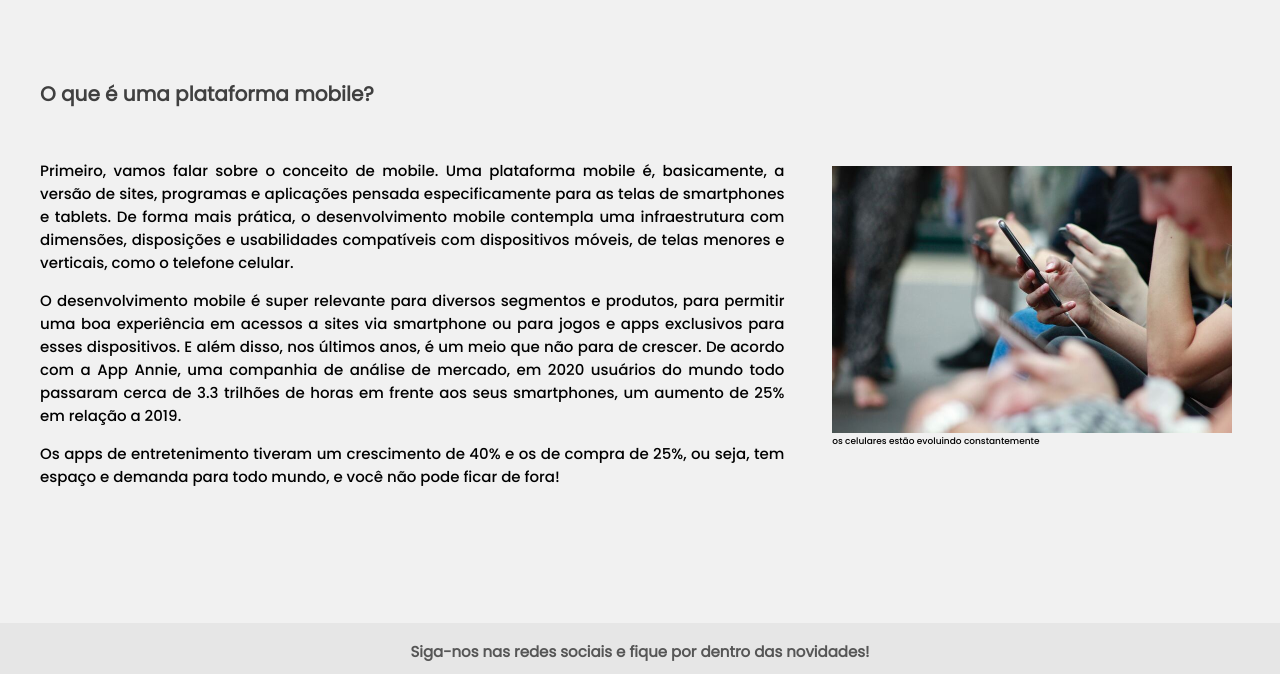
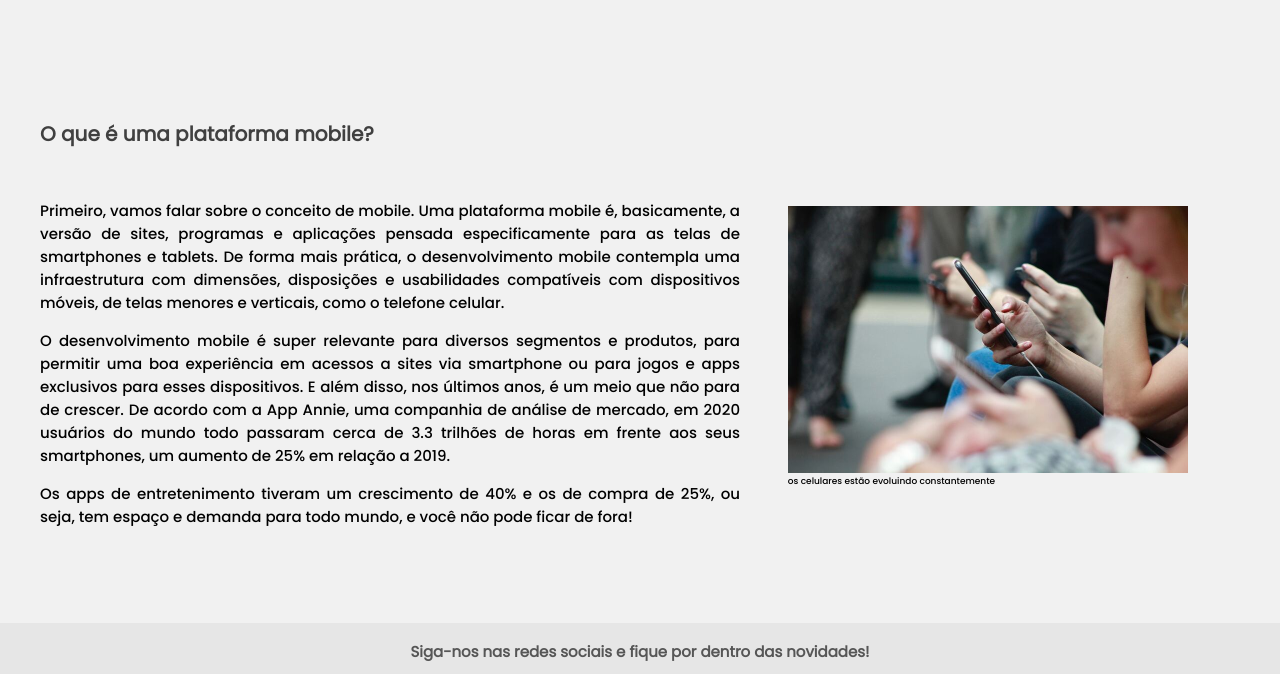
Before and after one commit to pauloh-andrade/check-point-2, a plain HTML site: page pages/mobile.html in a window 1280 px wide. Shown: the part 57-731 px from the top of the page. Drawn offline with Linux system fonts and the light colour scheme.

Commit message:
fix: size

```diff
--- a/css/mobile.css
+++ b/css/mobile.css
@@ -4,6 +4,7 @@
   font-size: 2rem;
   font-family: 'Poppins', sans-serif;
   color: var(--primary-font);
+  padding-top: 8rem;
 }
 
 #imgmobile img {
@@ -17,11 +18,12 @@
 
 .mobile-text-container {
   width: inherit;
+  flex-wrap: wrap;
   gap: 4rem;
 }
 
 .text-container {
-  width: 80rem;
+  width: 70rem;
   gap: 15px;
 }
 
```
